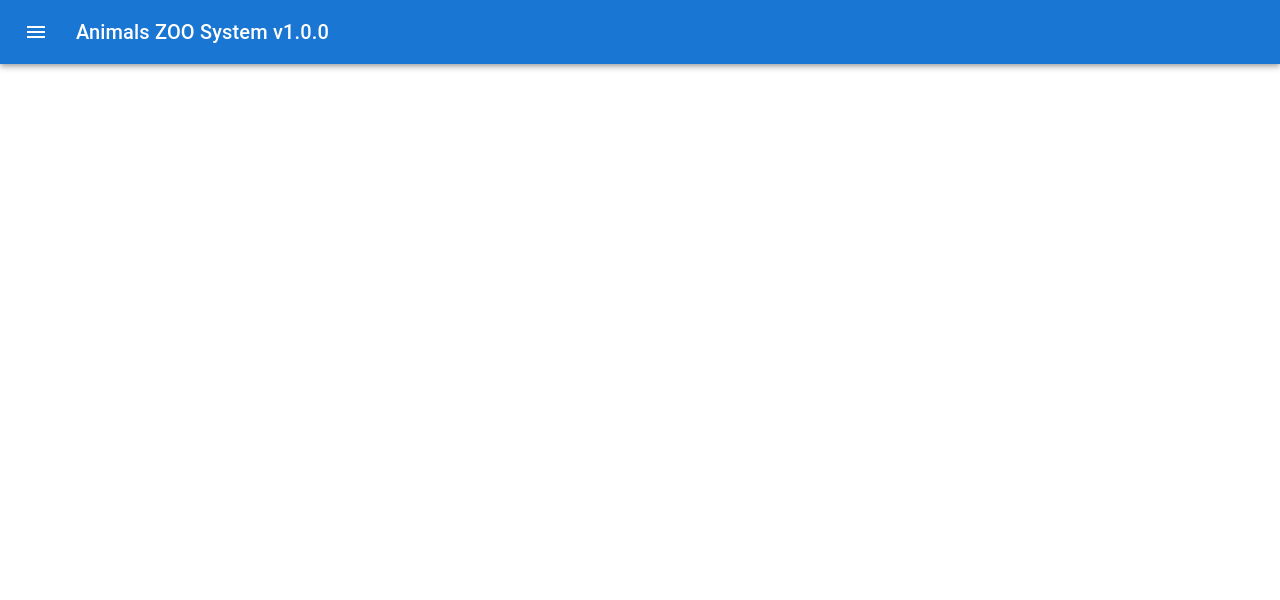
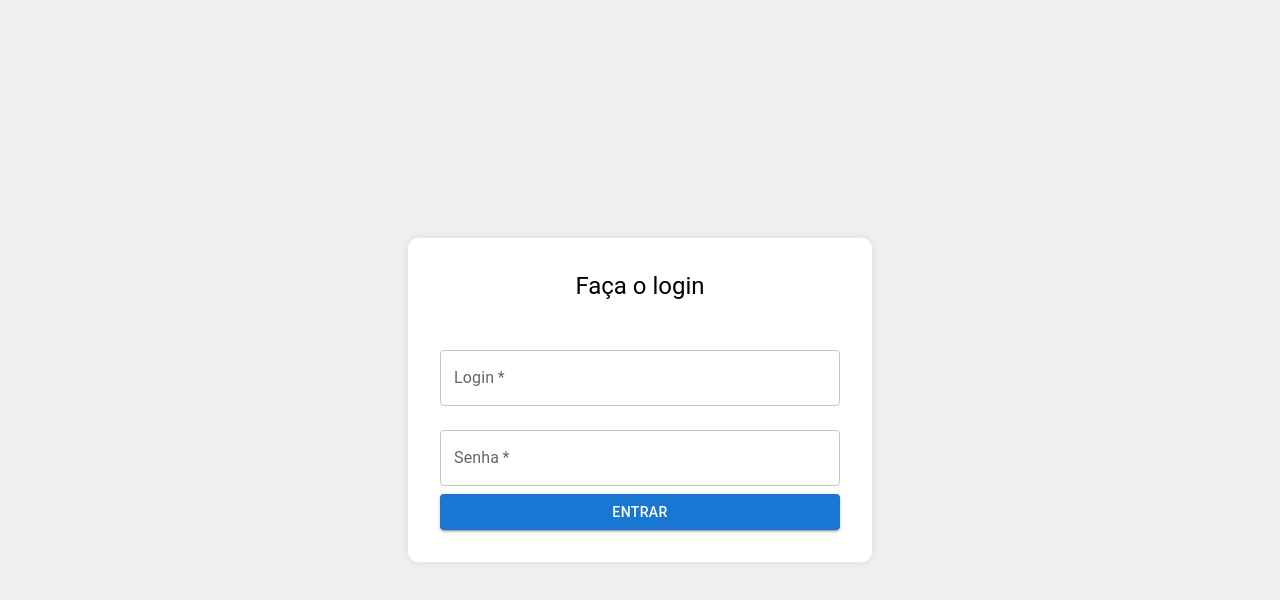
Before and after one commit to dudupuci/zoo-system-react, a React (Create React App) app: page / in a window 1280 px wide. Shown: the top 600 px of the page. Built offline with nearby package versions, Linux system fonts and the light colour scheme.

Commit message:
:sparkles: manual login added: simple logic

```diff
--- a/src/App.js
+++ b/src/App.js
@@ -1,15 +1,22 @@
-import logo from './logo.svg';
+import React, { useState } from 'react';
 import './App.css';
+import Login from './components/Login';
 import Home from './Home';
-import { useState } from 'react';
-
-import Button from '@mui/material/Button';
 
 function App() {
+  const [loggedIn, setLoggedIn] = useState(false);
+
+  const handleLogin = () => {
+    setLoggedIn(true);
+  };
 
   return (
     <div className="App">
-      <Home />
+      {loggedIn ? (
+        <Home />
+      ) : (
+        <Login onLogin={handleLogin} />
+      )}
     </div>
   );
 }
--- a/src/components/AnimalsTableComponent.js
+++ b/src/components/AnimalsTableComponent.js
@@ -7,6 +7,11 @@ import TableContainer from '@mui/material/TableContainer';
 import TableHead from '@mui/material/TableHead';
 import TableRow from '@mui/material/TableRow';
 import Paper from '@mui/material/Paper';
+import { Box, Typography } from '@mui/material';
+import SentimentVeryDissatisfiedIcon from '@mui/icons-material/SentimentVeryDissatisfied';
+import Snackbar from '@mui/material/Snackbar';
+import MuiAlert from '@mui/material/Alert';
+
 
 const StyledTableCell = styled(TableCell)(({ theme }) => ({
   [`&.${tableCellClasses.head}`]: {
@@ -28,18 +33,6 @@ const StyledTableRow = styled(TableRow)(({ theme }) => ({
   },
 }));
 
-function createData(name, calories, fat, carbs, protein) {
-  return { name, calories, fat, carbs, protein };
-}
-
-const rows = [
-  createData('Frozen yoghurt', 159, 6.0, 24, 4.0),
-  createData('Ice cream sandwich', 237, 9.0, 37, 4.3),
-  createData('Eclair', 262, 16.0, 24, 6.0),
-  createData('Cupcake', 305, 3.7, 67, 4.3),
-  createData('Gingerbread', 356, 16.0, 49, 3.9),
-];
-
 export default function CustomizedTables() {
 
   const animal = {
@@ -56,12 +49,30 @@ export default function CustomizedTables() {
   };
 
 
-
   const [animals, setAnimals] = React.useState([]);
   const animalsApi = "http://localhost:8095/animals"
 
+
+  // MUI ALERT START
+  const [openSnackbar, setOpenSnackbar] = React.useState(false);
+
   React.useEffect(() => {
-    // Fazer a chamada para o backend
+    if (animals.length === 0) {
+      setOpenSnackbar(true);
+    }
+  }, [animals]);
+
+  const handleSnackbarClose = (event, reason) => {
+    if (reason === 'clickaway') {
+      return;
+    }
+    setOpenSnackbar(false);
+  };
+
+  // MUI ALERT END
+
+  React.useEffect(() => {
+
     fetch(animalsApi)
       .then(response => response.json())
       .then(data => {
@@ -72,6 +83,21 @@ export default function CustomizedTables() {
         console.log('Error trying to GET Animals API: ', err);
       });
   }, []);
+
+  if (animals.length === 0) {
+    return (
+      <Box sx={{ margin: '100px' }}>
+        <Typography variant="h1" align="center" style={{ color: 'black', fontSize: '50px', backgroundColor: 'rgba(0, 0, 0, 0.3)', padding: '10px 20px', borderRadius: '10px', display: 'inline-block' }}>Internal Server Error</Typography>
+        <Typography variant="h3" align="center" style={{ fontSize: '25px' }}>Animals not found</Typography>
+        <SentimentVeryDissatisfiedIcon color="primary" style={{ fontSize: 100 }} />
+        <Snackbar open={openSnackbar} autoHideDuration={6000} onClose={handleSnackbarClose}>
+        <MuiAlert elevation={6} variant="filled" onClose={handleSnackbarClose} severity="error">
+          Verifique a conexão com o sistema
+        </MuiAlert>
+      </Snackbar>
+      </Box>
+    );
+  }
 
   return (
     <TableContainer component={Paper} style={{ width: '100%', borderRadius: '0' }}>
@@ -103,7 +129,7 @@ export default function CustomizedTables() {
               <StyledTableCell align="right">{animal.hasOwnProperty('vaccinated') ? (animal.vaccinated ? 'Yes' : 'No') : '-'}</StyledTableCell>
               <StyledTableCell align="right">{animal.hasOwnProperty('ownersName') ? animal.ownersName : '-'}</StyledTableCell>
               <StyledTableCell align="right">{animal.hasOwnProperty('dogBread') ? animal.dogBread : '-'}</StyledTableCell>
-              <StyledTableCell align="right">{animal.hasOwnProperty('toys')     ? Array.from(animal.toys).join(', ') : '-'}</StyledTableCell>
+              <StyledTableCell align="right">{animal.hasOwnProperty('toys') ? Array.from(animal.toys).join(', ') : '-'}</StyledTableCell>
               <StyledTableCell align="right">
                 {animal.hasOwnProperty('animalsEaten') ? (
                   <div>
--- /dev/null
+++ b/src/components/Login.js
@@ -0,0 +1,85 @@
+import React, { useState } from 'react';
+import { TextField, Button, Box, Typography } from '@mui/material';
+
+const Login = ({ onLogin }) => {
+  const [username, setUsername] = useState('');
+  const [password, setPassword] = useState('');
+  const [error, setError] = useState(false);
+
+  const handleLogin = (event) => {
+    event.preventDefault();
+
+    // Simulando uma fonte de dados com usuários registrados
+    const users = [
+      { username: 'admin', password: 'admin' },
+      { username: 'user', password: 'user' },
+    ];
+
+    // Verificando se o login e a senha correspondem a algum usuário registrado
+    const user = users.find((user) => user.username === username && user.password === password);
+
+    if (user) {
+      onLogin(); // Chamando a função onLogin passada como prop para indicar que o login foi aprovado
+    } else {
+      setError(true); // Exibindo erro se o login não for válido
+    }
+  };
+
+  return (
+    <Box
+      sx={{
+        display: 'flex',
+        flexDirection: 'column',
+        alignItems: 'center',
+        justifyContent: 'center',
+        minHeight: '100vh',
+        backgroundColor: '#f0f0f0',
+      }}
+    >
+      <Box
+        sx={{
+          width: '400px',
+          p: 4,
+          borderRadius: '10px',
+          boxShadow: '0px 0px 10px rgba(0, 0, 0, 0.1)',
+          backgroundColor: '#ffffff',
+        }}
+      >
+        <Typography variant="h5" align="center" mb={4}>
+          Faça o login
+        </Typography>
+        <form onSubmit={handleLogin}>
+          <TextField
+            label="Login"
+            variant="outlined"
+            fullWidth
+            margin="normal"
+            required
+            value={username}
+            onChange={(event) => setUsername(event.target.value)}
+          />
+          <TextField
+            type="password"
+            label="Senha"
+            variant="outlined"
+            fullWidth
+            margin="normal"
+            required
+            value={password}
+            onChange={(event) => setPassword(event.target.value)}
+          />
+          <Button variant="contained" type="submit" fullWidth>
+            Entrar
+          </Button>
+          {error && (
+            <Typography variant="body2" color="error" align="center" mt={2}>
+              Credenciais inválidas. Verifique seu login e senha.
+            </Typography>
+          )}
+        </form>
+      </Box>
+    </Box>
+  );
+};
+
+export default Login;
```
